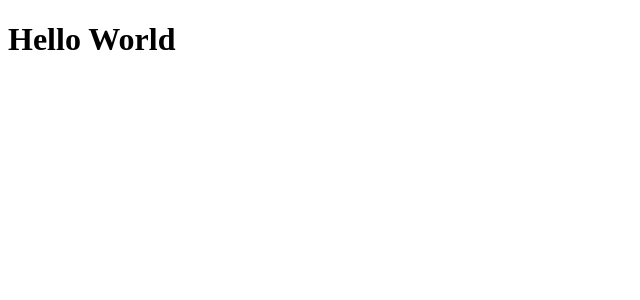
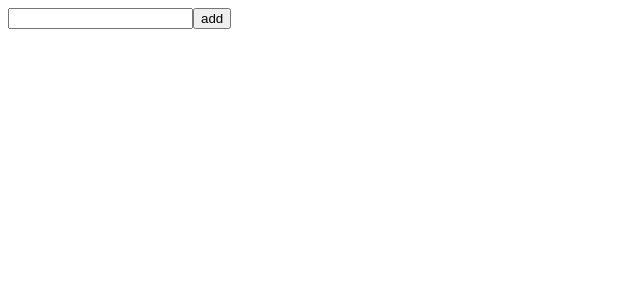
Before and after one commit to davicajucaru/please-poc, a React (Vite) app: page / in a window 1280 px wide. Shown: the top 300 px of the page, without its empty margins (0-640 px from the left). Built offline with nearby package versions, Linux system fonts and the light colour scheme.

Commit message:
feat: add input and button

```diff
--- a/src/App.tsx
+++ b/src/App.tsx
@@ -1,7 +1,8 @@
 export function App() {
   return (
     <>
-      <h1>Hello World</h1>
+      <input type="text" />
+      <button>add</button>
     </>
   );
 }
```
